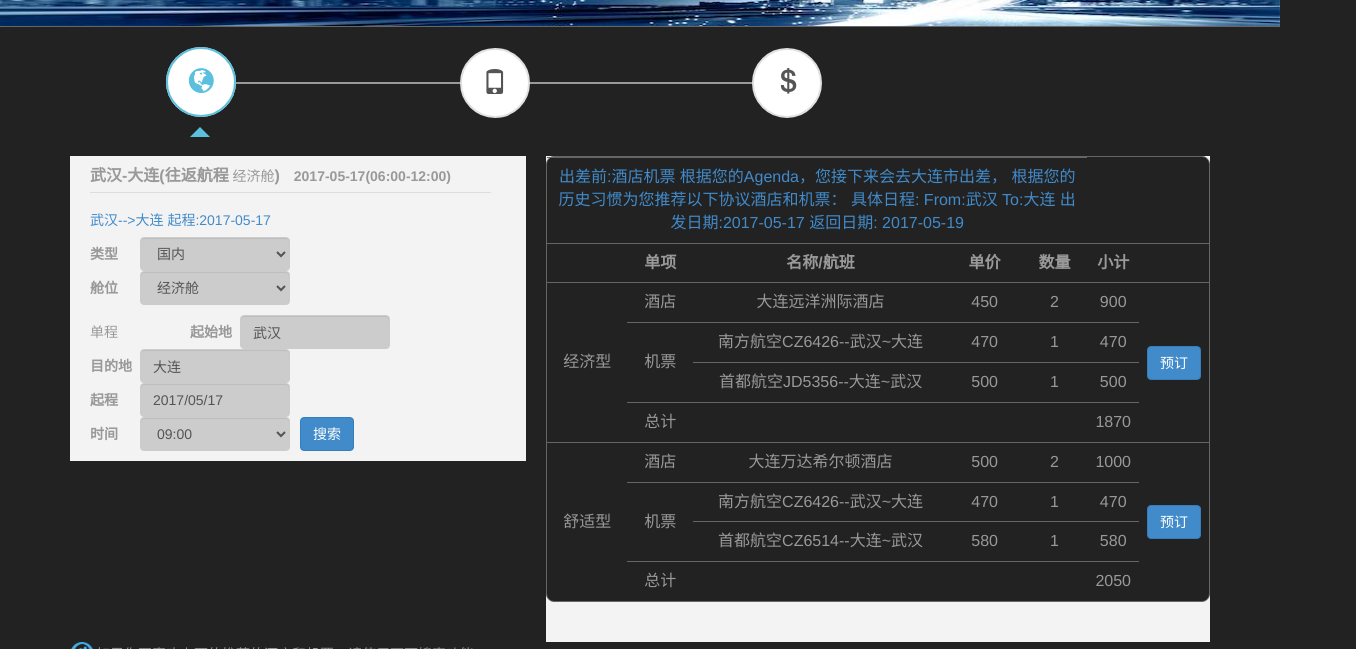
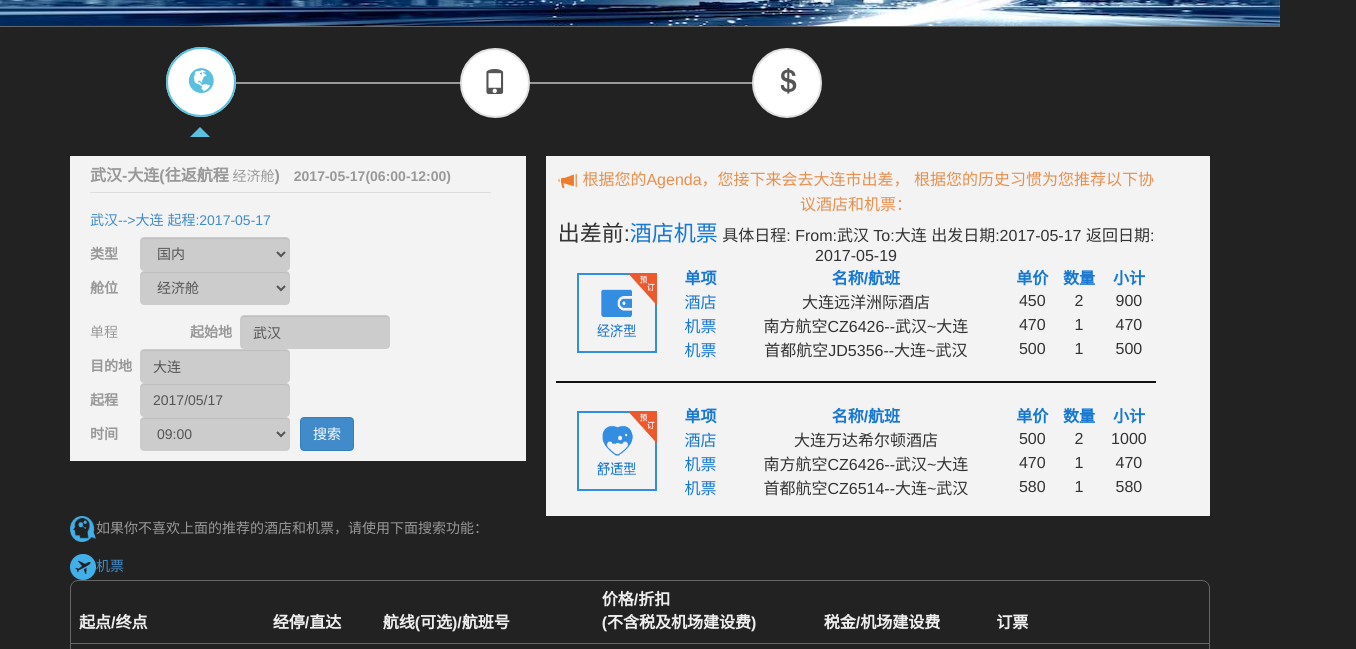
Before and after one commit to plainfield/TravelDevOps, a website: page public/index.html in a window 1280 px wide. Shown: the part 73-722 px from the top of the page, 1356 px wide, since content can reach past the window. Drawn offline with Linux system fonts and the light colour scheme.

Commit message:
fix hotel&airline book block

```diff
--- /dev/null
+++ b/public/css/step2_suggest.css
@@ -0,0 +1,55 @@
+.suggestionDiv{
+width:800px;
+height:350px;
+vertical-align:middle;
+margin-top: 10px;
+margin-left: 10px;
+}
+.suggestionTable{
+	width:600px;
+}
+.suggestionTable > tr > td {
+    border-top: 0px solid #ddd;
+    padding: 8px;
+    vertical-align: middle;
+    backcolor:#ffffff;
+    color:#111111;
+    vertical-align:middle;
+}
+.suggestionTable > tbody > tr > th {
+    border-bottom: medium none !important;
+    border-top: 0 solid #666 !important;
+    vertical-align:middle;
+}
+.laba{
+		height:20px;
+		width:20px
+}
+.suggestionImg{
+		height: 80;
+		width: 80;
+}
+.notice{
+		color: #e68f4f;
+}
+.firstTitle {
+	  font-size:22px;
+}
+.ticketTitle {
+	font-size: 22px;
+}
+.blueFont {
+		color: #1878d2;
+}
+.myhr{
+    -moz-border-bottom-colors: none;
+    -moz-border-left-colors: none;
+    -moz-border-right-colors: none;
+    -moz-border-top-colors: none;
+    border-color: #111111;
+    border-image: none;
+    border-style: solid none none;
+    border-width: 2px 0 0;
+    margin-bottom: 20px;
+    margin-top: 20px;
+}
--- a/public/index.html
+++ b/public/index.html
@@ -10,6 +10,7 @@
 <link rel="stylesheet" href="css/style2.css">
 <link rel="stylesheet" href="css/bootstrap.css">
     <link rel="stylesheet" href="css/step2.css">
+    <link rel="stylesheet" href="css/step2_suggest.css">
 <script src="js/bootstrap.min.js"></script>
 <script src="travel.js"></script>
 </head>
--- a/public/step2.html
+++ b/public/step2.html
@@ -5,86 +5,84 @@
                 <div w3-include-html="step2-search.html"></div>
             </div>
             <div class="step2-suggestion-container">
-                <div class="table table-responsive">
-                    <table class="table table-hover">
+                <div class="suggestionDiv">
+                    <table class="suggestionTable">
+                       <tr align="center" class="notice">
+                       			<td colspan="6"><img src="/icons/laba.png" class="laba">
+															根据您的Agenda，您接下来会去大连市出差， 根据您的历史习惯为您推荐以下协议酒店和机票：
+                            </td>
+                        </tr>
+                    </table>
+                    <table class="suggestionTable">
                         <tr align="center">
-                            <td colspan="5" style="color:#428bca">
-                                出差前:酒店机票
-                                根据您的Agenda，您接下来会去大连市出差， 根据您的历史习惯为您推荐以下协议酒店和机票：
+                            <td colspan="6" >
+                                <font class="firstTitle">出差前:</font><font class="ticketTitle blueFont">酒店机票</font>
                                 具体日程: From:武汉 To:大连 出发日期:2017-05-17 返回日期: 2017-05-19
                             </td>
                         </tr>
                         <tr align="center">
-                            <td></td>
-                            <td><b>单项</b></td>
-                            <td><b>名称/航班</b></td>
-                            <td><b>单价</b></td>
-                            <td><b>数量</b></td>
-                            <td><b>小计</b></td>
-                            <td></td>
+                            <td rowspan="4" style="vertical-align:middle;">
+                            <img class="suggestionImg" src="/icons/jingjixing.png">
+                            </td>
+                            <td><b class="blueFont">单项</b></td>
+                            <td><b class="blueFont">名称/航班</b></td>
+                            <td><b class="blueFont">单价</b></td>
+                            <td><b class="blueFont">数量</b></td>
+                            <td><b class="blueFont">小计</b></td>
                         </tr>
                         <tr align="center">
-                            <td rowspan="4" style="vertical-align:middle">经济型</td>
-                            <td>酒店</td>
+                            <td class="blueFont">酒店</td>
                             <td>大连远洋洲际酒店</td>
                             <td>450</td>
                             <td>2</td>
                             <td>900</td>
-                            <td rowspan="4" style="vertical-align:middle">
-                                <button type="button" align="right" class="btn btn-primary">预订</button>
-                            </td>
                         </tr>
                         <tr align="center">
-                            <td rowspan="2" style="vertical-align:middle">机票</td>
+                            <td class="blueFont">机票</td>
                             <td>南方航空CZ6426--武汉~大连</td>
                             <td>470</td>
                             <td>1</td>
                             <td>470</td>
                         </tr>
                         <tr align="center">
+                             <td class="blueFont">机票</td>
                             <td>首都航空JD5356--大连~武汉</td>
                             <td>500</td>
                             <td>1</td>
                             <td>500</td>
                         </tr>
+												<tr><td colspan=6><hr class="myhr"></td></tr>
                         <tr align="center">
-                            <td>总计</td>
-                            <td></td>
-                            <td></td>
-                            <td></td>
-                            <td>1870</td>
+                            <td rowspan="4" style="vertical-align:middle;">
+                            <img class="suggestionImg" src="/icons/shushixing.png">
+                            </td>
+                            <td><b class="blueFont">单项</b></td>
+                            <td><b class="blueFont">名称/航班</b></td>
+                            <td><b class="blueFont">单价</b></td>
+                            <td><b class="blueFont">数量</b></td>
+                            <td><b class="blueFont">小计</b></td>
                         </tr>
                         <tr align="center">
-                            <td rowspan="4" style="vertical-align:middle">舒适型</td>
-                            <td>酒店</td>
+                            <td class="blueFont">酒店</td>
                             <td>大连万达希尔顿酒店
                             </td>
                             <td>500</td>
                             <td>2</td>
                             <td>1000</td>
-                            <td rowspan="4" style="vertical-align:middle">
-                                <button type="button" align="right" class="btn btn-primary">预订</button>
-                            </td>
                         </tr>
                         <tr align="center">
-                            <td rowspan="2" style="vertical-align:middle">机票</td>
+                            <td class="blueFont">机票</td>
                             <td>南方航空CZ6426--武汉~大连</td>
                             <td>470</td>
                             <td>1</td>
                             <td>470</td>
                         </tr>
                         <tr align="center">
+                        <td class="blueFont">机票</td>
                             <td>首都航空CZ6514--大连~武汉</td>
                             <td>580</td>
                             <td>1</td>
                             <td>580</td>
-                        </tr>
-                        <tr align="center">
-                            <td>总计</td>
-                            <td></td>
-                            <td></td>
-                            <td></td>
-                            <td>2050</td>
                         </tr>
                     </table>
                 </div>
```
